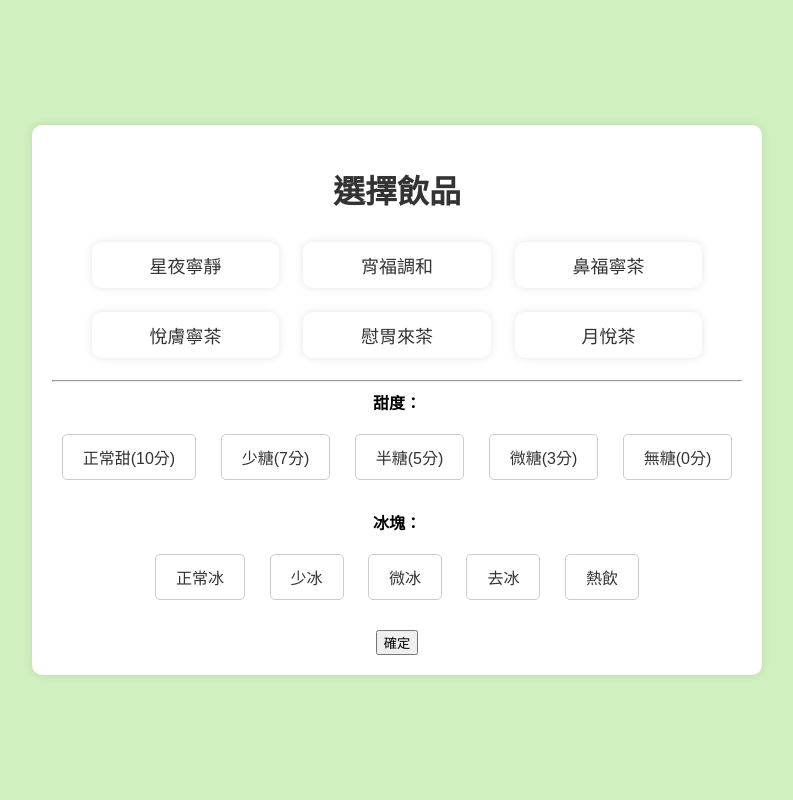
After one commit to ntub113tea/backend, a Django app: page /pos/ in a window 1280 px wide. The commit adds this page. Shown: the whole page, without its empty margins (243-1036 px from the left). Run offline with Django 3.2, Linux system fonts and the light colour scheme.

Commit message:
新增 POS介面
可將資料傳進資料庫sale_table

```diff
--- a/Tea/urls.py
+++ b/Tea/urls.py
@@ -21,10 +21,12 @@ from myapp import views
 urlpatterns = [
     path('admin/', admin.site.urls),
     path("", views.test),
+    path("pos/", views.pos),
     path('index/', views.index),
     path('accounts/login/', views.login),
     path('accounts/logout/', views.logout),
     path('accounts/profile/', views.index),
+    path('accounts/register/', views.register),
     path('customizationform/', views.CustomizationForm),
     path('perchaselist/', views.perchaselist),
     path('purchasepostform/', views.purchasepostform),
--- a/myapp/views.py
+++ b/myapp/views.py
@@ -1,9 +1,11 @@
 from django.shortcuts import render, redirect
-from myapp.models import Purchase
+from myapp.models import Purchase,Sale,HerbStock
 from myapp import models
 from django.http import HttpResponse
 from django.http import HttpResponseRedirect
 from django.contrib import auth
+from django.contrib.auth.forms import UserCreationForm
+from datetime import datetime
 
 def test(request):
     return render(request,"123.html")
@@ -11,7 +13,42 @@ def test(request):
 def index(request):
     return render(request,"index.html")
 
-def login(request): #登入
+def pos(request):
+
+    symptom = request.COOKIES.get('finalsymptom')
+
+    if symptom:
+        customer = 0
+        sale_value = 2.5
+        time = datetime.now().strftime("%Y-%m-%d %H:%M")
+        if symptom == "星夜寧靜":
+            product = "星夜寧靜"
+            herb = HerbStock.objects.get(herbs=1)
+        elif symptom == "宵福調和":
+            product = "宵福調和"
+            herb = HerbStock.objects.get(herbs=2)
+        elif symptom == "鼻福寧茶":
+            product = "鼻福寧茶"
+            herb = HerbStock.objects.get(herbs=3)
+        elif symptom == "悅膚寧茶":
+            product = "悅膚寧茶"
+            herb = HerbStock.objects.get(herbs=4)
+        elif symptom == "慰胃來茶":
+            product = "慰胃來茶"
+            herb = HerbStock.objects.get(herbs=5)
+        else: #月悅茶
+            product = "月悅茶"
+            herb = HerbStock.objects.get(herbs=6)
+
+        Sale.objects.create(customer_id=customer,product_name=product,herbs=herb,sales_value=sale_value,order_time=time)
+        return redirect('//')
+    else:
+        message = '請輸入資料'
+    return render(request,"POS介面.html",locals())
+
+#----------------------------------------------------登入登出註冊
+
+def login(request): #用戶登入
     if request.user.is_authenticated:
         return HttpResponseRedirect('/index/')
     username = request.POST.get('username', '')
@@ -23,9 +60,19 @@ def login(request): #登入
     else:
         return render(request, 'login.html', locals())
 
-def logout(request): #登出
+def logout(request): #用戶登出
     auth.logout(request)
     return HttpResponseRedirect('/index/')
+
+def register(request): #用戶註冊
+    if request.method == 'POST':
+        form = UserCreationForm(request.POST)
+        if form.is_valid():
+            user = form.save()
+            return HttpResponseRedirect('/accounts/login/')
+    else:
+        form = UserCreationForm()
+    return render(request, 'register.html', locals())
 
 def CustomizationForm(request): #客製化表單
     return render(request,"使用者表單.html")
--- /dev/null
+++ b/static/css/POS介面.css
@@ -0,0 +1,88 @@
+body {
+    font-family: '微軟正黑體', Arial, sans-serif;
+    background-color: #d1f0c0;
+    margin: 0;
+    padding: 0;
+    text-align: center;
+    display: flex;
+    justify-content: center;
+    align-items: center;
+    height: 100vh;
+}
+
+.container {
+    margin: 50px auto;
+    max-width: 80%;
+    background-color: #fff;
+    border-radius: 10px;
+    padding: 20px;
+    box-shadow: 0 0 10px rgba(0, 0, 0, 0.1);
+    text-align: center;
+    margin-top: 50px;
+}
+
+h1 {
+    color: #333;
+    margin-bottom: 20px;
+}
+
+.item {
+    display: inline-block;
+    margin: 10px;
+    cursor: pointer;
+    width: calc(30% - 20px);
+    text-align: center;
+    background-color: #fff;
+    border-radius: 10px;
+    overflow: hidden;
+    box-shadow: 0 0 10px rgba(0, 0, 0, 0.1);
+
+}
+
+.item:hover {
+    transform: translateY(-5px);
+    transition: transform 0.3s ease;
+    background-color: #007bff; /* 鼠標懸停時的背景顏色 */
+}
+
+
+
+
+.item img {
+    width: 100%;
+    height: auto;
+    border-bottom: 2px solid #ccc;
+}
+
+.item .title {
+    margin: 10px 0;
+    font-size: 18px;
+    color: #333;
+}
+
+.option-group {
+    margin-bottom: 20px;
+}
+
+.option-title {
+    font-weight: bold;
+    margin-bottom: 10px;
+}
+
+.option {
+    display: inline-block;
+    margin: 10px;
+    cursor: pointer;
+    padding: 10px 20px;
+    border-radius: 5px;
+    background-color: #fff;
+    color: #333;
+    border: 1px solid #ccc;
+    transition: background-color 0.3s ease;
+}
+
+.option.selected {
+    background-color: #007bff;
+    color: #fff;
+    border: 1px solid #007bff;
+}
--- /dev/null
+++ b/templates/POS介面.html
@@ -0,0 +1,176 @@
+<!DOCTYPE html>
+<html lang="zh-Hant">
+<head>
+    <meta charset="UTF-8">
+    <meta name="viewport" content="width=device-width, initial-scale=1.0">
+    {% load static %}
+    <title>症狀、甜度與冰塊選擇</title>
+    <link rel="stylesheet" href="{% static 'css/POS介面.css' %}">
+
+</head>
+<body>
+
+<!--症狀選擇 -->
+<div class="container">
+    <h1>選擇飲品</h1>
+    <div class="row">
+        <a class="item" id="symptom1" onclick="selectSymptom('星夜寧靜')">
+            <div class="title">星夜寧靜</div>
+        </a>
+
+        <a class="item" id="symptom2" onclick="selectSymptom('宵福調和')">
+            <div class="title">宵福調和</div>
+        </a>
+
+        <a class="item" id="symptom3" onclick="selectSymptom('鼻福寧茶')">
+            <div class="title">鼻福寧茶</div>
+        </a>
+    </div>
+
+    <div class="row">
+        <a class="item" id="symptom4" onclick="selectSymptom('悅膚寧茶')">
+            <div class="title">悅膚寧茶</div>
+        </a>
+
+        <a class="item" id="symptom5" onclick="selectSymptom('慰胃來茶')">
+            <div class="title">慰胃來茶</div>
+        </a>
+
+        <a class="item" id="symptom6" onclick="selectSymptom('月悅茶')">
+            <div class="title">月悅茶</div>
+        </a>
+    </div>
+<hr>
+<!--甜度選擇 -->
+    <div class="option-group">
+        <div class="option-title">甜度：</div>
+        <div id="sweetnessOptions">
+            <div class="option" id="sweet1" data-value="正常甜(10分)">正常甜(10分)</div>
+            <div class="option" id="sweet2" data-value="少糖(7分)">少糖(7分)</div>
+            <div class="option" id="sweet3" data-value="半糖(5分)">半糖(5分)</div>
+            <div class="option" id="sweet4" data-value="微糖(3分)">微糖(3分)</div>
+            <div class="option" id="sweet5" data-value="無糖">無糖(0分)</div>
+        </div>
+    </div>
+
+    <!--冰塊選擇 -->
+    <div class="option-group">
+        <div class="option-title">冰塊：</div>
+        <div id="iceOptions">
+            <div class="option" id="ice1" data-value="正常冰">正常冰</div>
+            <div class="option" id="ice2" data-value="少冰">少冰</div>
+            <div class="option" id="ice3" data-value="微冰">微冰</div>
+            <div class="option" id="ice4" data-value="去冰">去冰</div>
+            <div class="option" id="ice5" data-value="熱飲">熱飲</div>
+        </div>
+    </div>
+    <!--確定按鈕 -->
+    <button id="submitButton" onclick="onSubmit()">確定</button>
+</div>
+
+<!--用戶點擊確定按鈕後，會顯示出選擇的症狀、甜度和冰塊 -->
+<div id="resultContainer" style="display: none;">
+    <div class="container">
+        <h1>您的選擇結果</h1>
+        <p id="symptomResult"></p>
+        <p id="sweetnessResult"></p>
+        <p id="iceResult"></p>
+    </div>
+</div>
+
+
+<script>
+    document.getElementById('submitButton').addEventListener('click', function() {
+            // 发送请求到 Django 后端
+            fetch('/pos/', {
+                method: 'GET',
+                credentials: 'same-origin'  // 发送同源 Cookie
+            })
+            .then(response => {
+                if (response.ok) {
+                    console.log('成功发送请求');
+                } else {
+                    console.error('请求失败');
+                }
+            })
+            .catch(error => console.error('Error:', error));
+        });
+
+   /*症狀儲存在localStorage*/
+    function selectSymptom(symptom) {
+        localStorage.setItem('symptom', symptom);
+
+        // 設置cookie
+        var fianlsymptom = localStorage.getItem('symptom');
+
+        // document.cookie = "finalsymptom=" + fianlsymptom + ';path=/pos/';
+
+        // 设置 Cookie 的过期时间
+        var expirationDate = new Date();
+        expirationDate.setTime(expirationDate.getTime() + 10000); // 设置为当前时间的10秒後
+
+        // 将过期时间转换为 UTC 格式的字符串
+        var expiresUTC = expirationDate.toUTCString();
+
+        // 设置 Cookie，包括过期时间和路径
+        document.cookie = "finalsymptom=" + fianlsymptom +"; expires=" + expiresUTC + "; path=/pos/";
+
+    }
+
+    /*甜度或冰塊的選擇狀態*/
+    function setSelected(element) {
+        const group = element.parentElement.querySelectorAll('.option');
+        group.forEach(option => {
+            if (option !== element) {
+                option.classList.remove('selected');
+            }
+        });
+        element.classList.toggle('selected');
+    }
+
+    /*獲取所選甜度或冰塊的值*/
+    function getSelectedOption(options) {
+        let selectedOption = null;
+        options.forEach(option => {
+            if (option.classList.contains('selected')) {
+                selectedOption = option.getAttribute('data-value');
+            }
+        });
+        return selectedOption;
+    }
+    /*用戶點擊確定按鈕時被調用檢查是否已經選擇了甜度和冰塊，如果沒有則彈出提示框*/
+    function onSubmit() {
+        const selectedSweetness = getSelectedOption(document.querySelectorAll('#sweetnessOptions .option'));
+        const selectedIce = getSelectedOption(document.querySelectorAll('#iceOptions .option'));
+
+        if (selectedSweetness === null || selectedIce === null) {
+            alert("請選擇甜度和冰塊");
+            return;
+        }
+
+        /*甜度儲存在localStorage*/
+        localStorage.setItem('selectedSweetness', selectedSweetness);
+
+        /*冰塊儲存在localStorage*/
+        localStorage.setItem('selectedIce', selectedIce);
+
+        document.getElementById('symptomResult').textContent = '您的症狀選擇為：' + localStorage.getItem('symptom');  /*最後使用者選擇症狀的值*/
+        document.getElementById('sweetnessResult').textContent = '您的甜度選擇為：' + selectedSweetness;  /*最後使用者選擇甜度的值*/
+        document.getElementById('iceResult').textContent = '您的冰塊選擇為：' + selectedIce;  /*最後使用者選擇冰塊的值*/
+
+
+
+        /*顯示用戶選擇的結果，當用戶提交了表單展示相關信息給用戶*/
+        document.getElementById('resultContainer').style.display = 'block';
+    }
+
+    /*選症狀的文字內容作為參數傳遞給 selectSymptom */
+    document.querySelectorAll('.option').forEach(option => {
+        option.addEventListener('click', function() {
+            setSelected(this);
+        });
+    });
+</script>
+
+</body>
+</html>
--- a/templates/index.html
+++ b/templates/index.html
@@ -12,6 +12,8 @@
             <a href="/customizationform/">客製化表單</a>
         {% else %}
             <p>您尚未登入喔~<a href="/accounts/login/">登入</a></p>
+            <p>若您還沒有帳號，請<a href="/accounts/register/">註冊</a></p>
         {% endif %}
+
 </body>
 </html>
--- a/templates/purchasepostform.html
+++ b/templates/purchasepostform.html
@@ -22,6 +22,7 @@
                             <option value="金錢薄荷">金錢薄荷</option>
                             <option value="紫蘇">紫蘇</option>
                             <option value="鴨舌癀">鴨舌癀</option>
+                            <option value="益母草">益母草</option>
                             <option value="薄荷">薄荷</option>
                             <option value="甜菊">甜菊</option>
                             <option value="咸豐草">咸豐草</option>
```
Also changed, not shown: myapp/admin.py (+6 -1 lines), myapp/models.py (+5 -4 lines), templates/123.html (+6 -2 lines), templates/register.html (added, +13 -0 lines).
